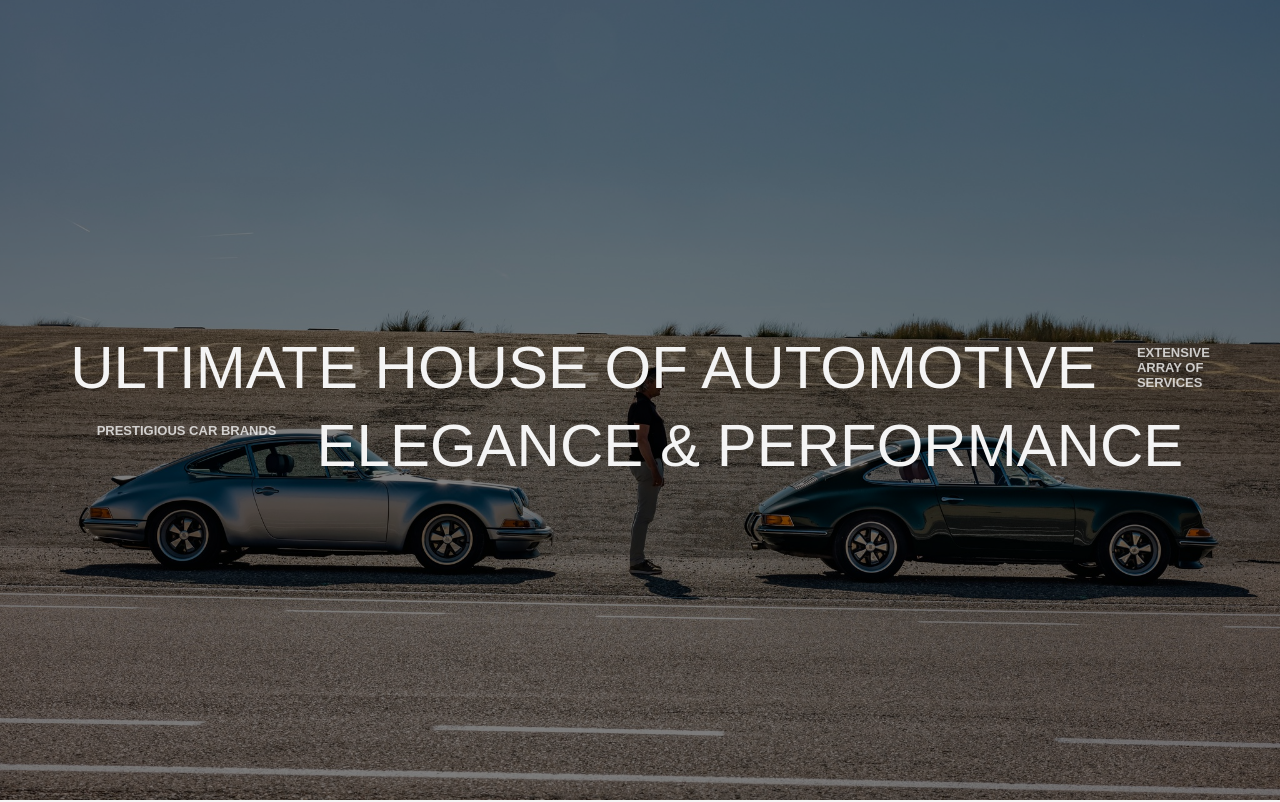
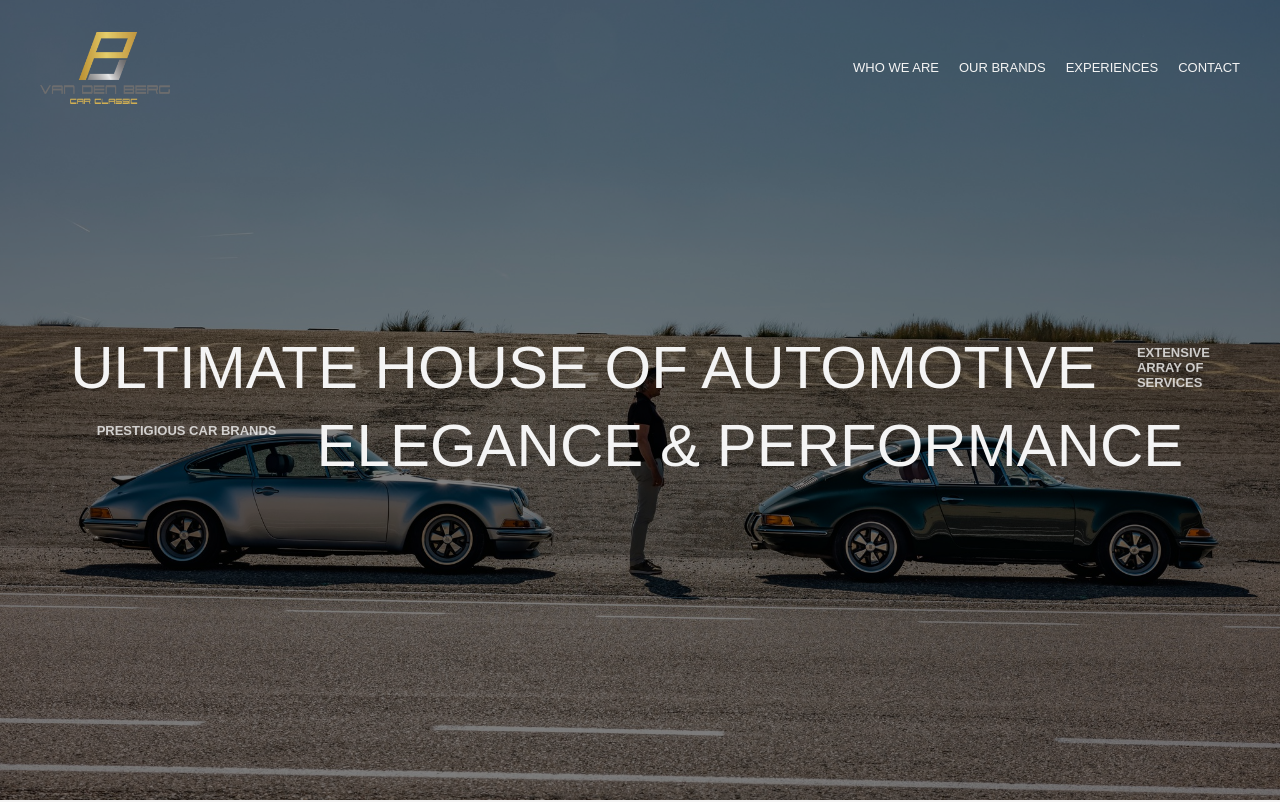
Before and after one commit to Basit-786/Animated-GSAP, a Next.js app: page / in a window 1280 px wide. Shown: the top 802 px of the page. Built offline with nearby package versions, Linux system fonts and the light colour scheme.

Commit message:
add header

```diff
--- a/src/app/page.js
+++ b/src/app/page.js
@@ -11,7 +11,7 @@ export default function Home() {
   return (
     <>
       <div className="main relative z-20 bg-[#F5F5F5] overflow-x-hidden" id="main">
-        {/* <Header /> */}
+        <Header />
         <Hero />
         <div className="max-w-[1400px] mx-auto">
           <Collection />
--- a/src/components/Swiper.jsx
+++ b/src/components/Swiper.jsx
@@ -18,7 +18,7 @@ const Swiper = () => {
         x: 0,
       },
       {
-        x: "-150vw",
+        x: "-170vw",
         ease: "none",
         duration: 1,
         scrollTrigger: {
```
